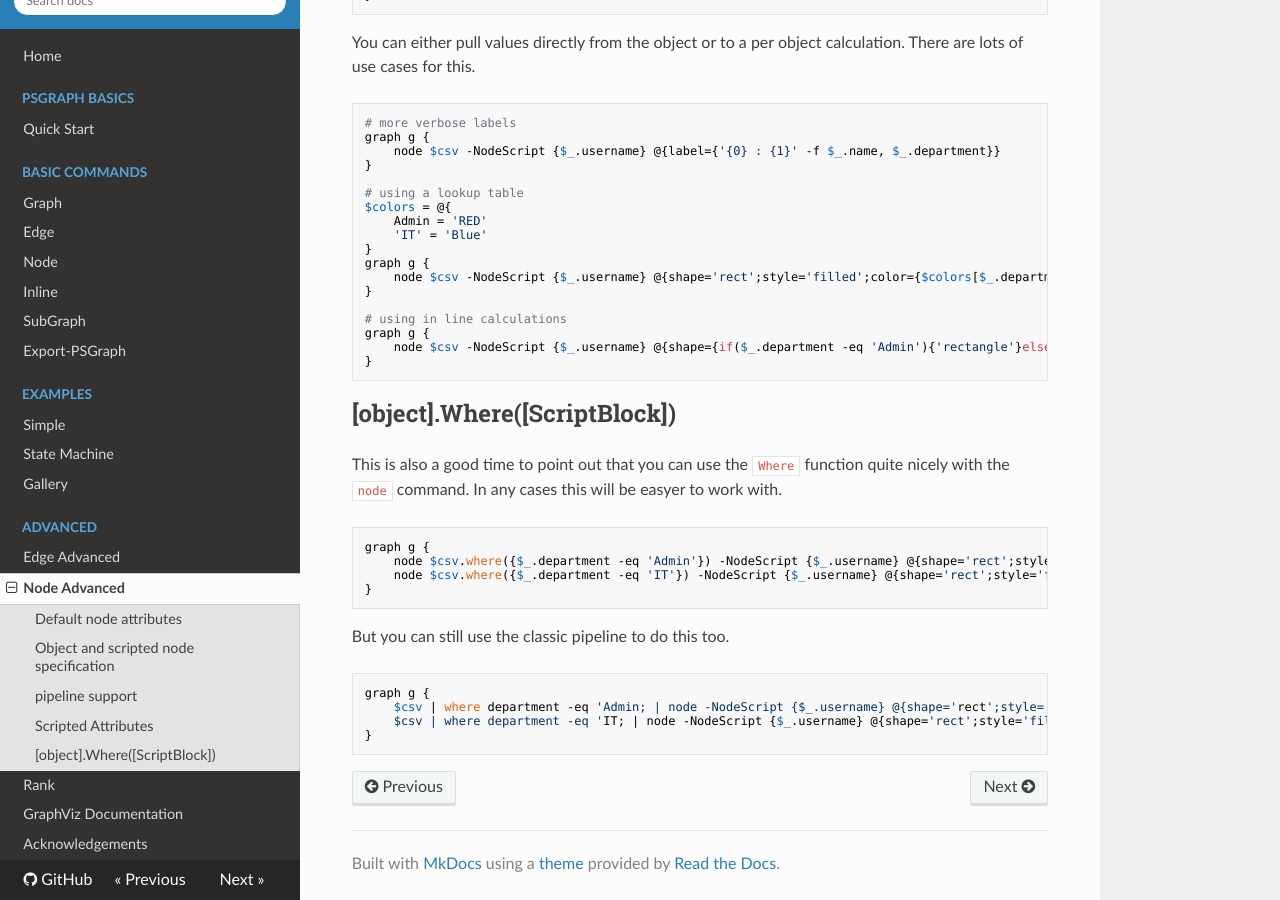
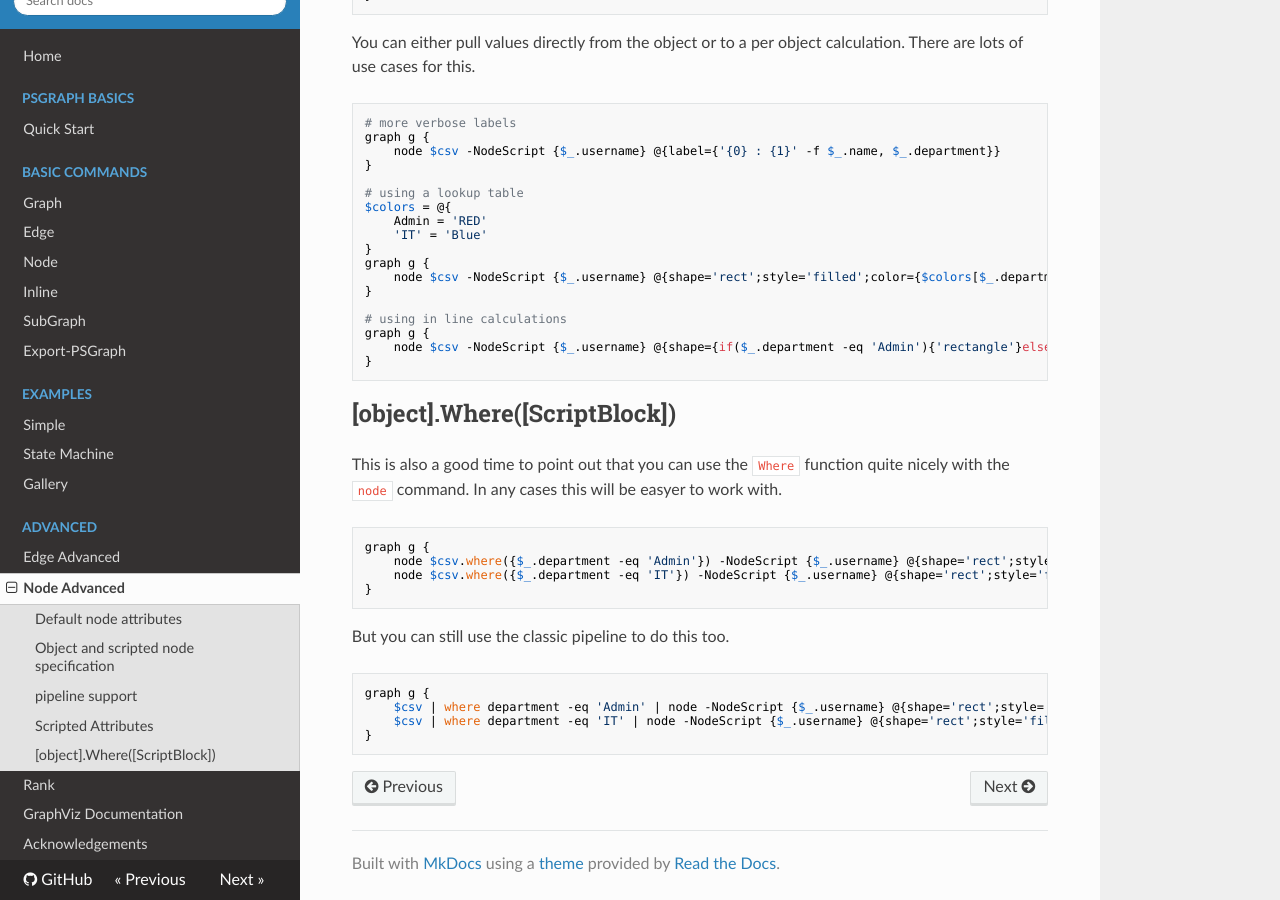
Before and after one commit to KevinMarquette/PSGraph, an MkDocs documentation site: the page built from docs/Command-Node-Advanced.md, in a window 1280 px wide and 900 px high, scrolled down 1665 px. Built offline with MkDocs 1.6.1, drawn with Linux system fonts in a browser that asks for light colours; nearby versions of some CDN libraries; old or Windows-style settings are respelled for this version of MkDocs.

Commit message:
updated docs : typo

```diff
--- a/docs/Command-Node-Advanced.md
+++ b/docs/Command-Node-Advanced.md
@@ -81,6 +81,6 @@ This is also a good time to point out that you can use the `Where` function quit
 But you can still use the classic pipeline to do this too.
 
     graph g {
-        $csv | where department -eq 'Admin; | node -NodeScript {$_.username} @{shape='rect';style='filled';color='Red'}
-        $csv | where department -eq 'IT; | node -NodeScript {$_.username} @{shape='rect';style='filled';color='Blue'}
+        $csv | where department -eq 'Admin' | node -NodeScript {$_.username} @{shape='rect';style='filled';color='Red'}
+        $csv | where department -eq 'IT' | node -NodeScript {$_.username} @{shape='rect';style='filled';color='Blue'}
     }
```
